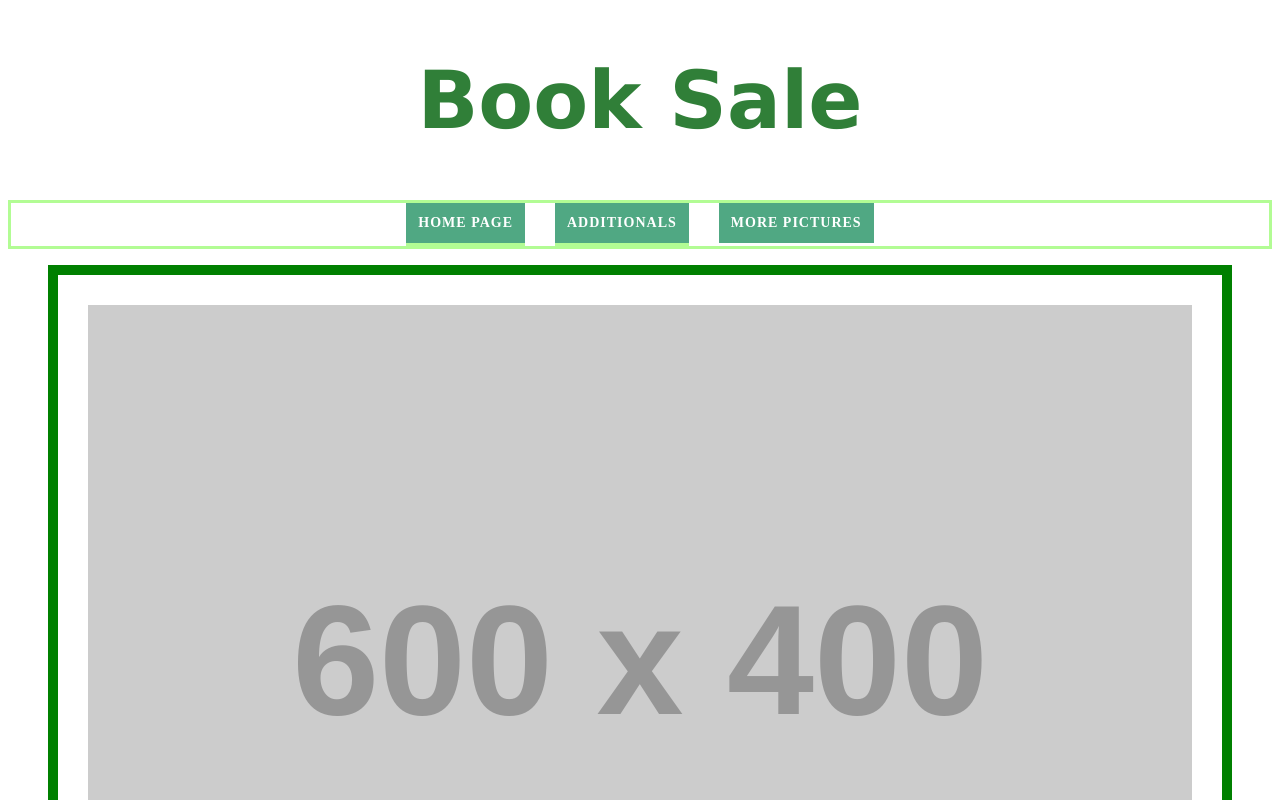
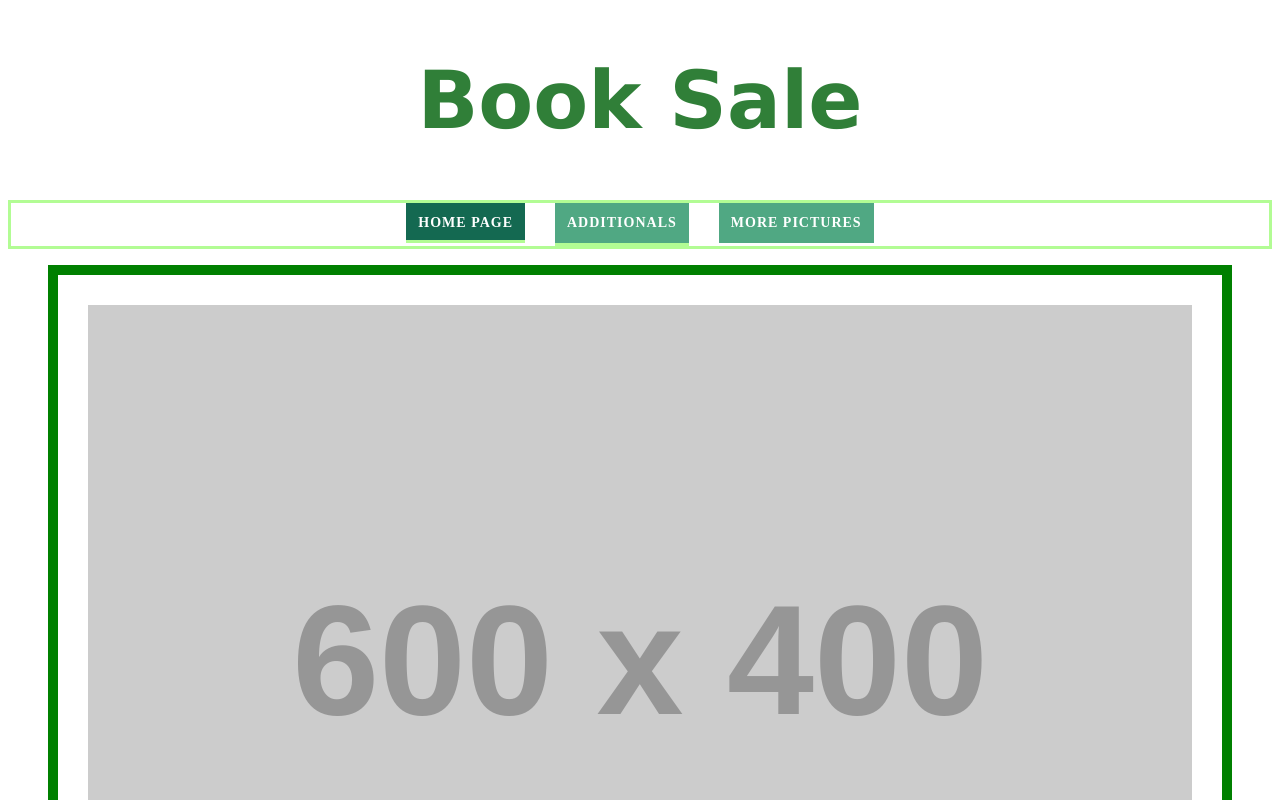
Before and after one commit to Bdiaz4458/midterm2022, a plain HTML site: page booksaleflyer.html in a window 1280 px wide. In both pictures the pointer is over the link "HOME PAGE". Shown: the top 800 px of the page. Drawn offline with Linux system fonts and the light colour scheme; placeholder pictures from the web are drawn by us.

Commit message:
Update styles.css
update hover

```diff
--- a/styles.css
+++ b/styles.css
@@ -68,8 +68,9 @@ nav ul li a {
   letter-spacing: 1px;
 
 }
-nav ul li a :hover {
-  background-color: #6BA254;
+nav ul li a:hover {
+background-color: #146951;
+padding-bottom: 9px;
 }
 
 nav ul li:last-child a {
```
